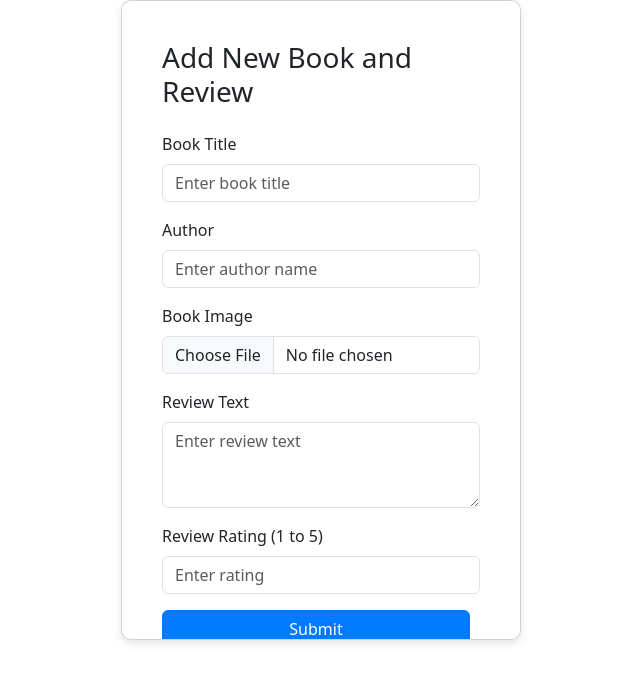
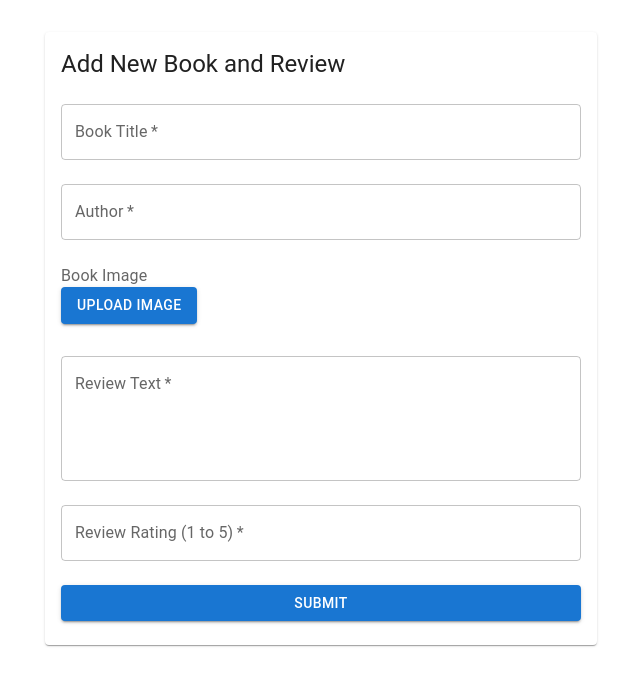
Before and after one commit to Abhishekkange/Book-Review-Platform-MERN, a React (Create React App) app in the folder frontend/bookreview/: page /addNewBook in a window 1280 px wide. Shown: the top 686 px of the page, without its empty margins (319-959 px from the left). Built offline with nearby package versions, Linux system fonts and the light colour scheme.

Commit message:
improved the UI , shifted from bootstrap to material UI

```diff
--- a/frontend/bookreview/package.json
+++ b/frontend/bookreview/package.json
@@ -3,6 +3,10 @@
   "version": "0.1.0",
   "private": true,
   "dependencies": {
+    "@emotion/react": "^11.13.0",
+    "@emotion/styled": "^11.13.0",
+    "@mui/icons-material": "^5.16.5",
+    "@mui/material": "^5.16.5",
     "@testing-library/jest-dom": "^5.17.0",
     "@testing-library/react": "^13.4.0",
     "@testing-library/user-event": "^13.5.0",
--- a/frontend/bookreview/public/index.html
+++ b/frontend/bookreview/public/index.html
@@ -19,6 +19,14 @@
 
     <title>Book Peek</title>
   </head>
+  <style>
+    body{
+
+      margin:0px;
+      padding: 0px;
+
+    }
+  </style>
   <body>
     <noscript>You need to enable JavaScript to run this app.</noscript>
     <div id="root"></div>
--- a/frontend/bookreview/src/Components/Book.css
+++ b/frontend/bookreview/src/Components/Book.css
@@ -1,9 +1,10 @@
 .card {
-  height: 450px; /* Adjust height to look like a book */
-  width: 300px;  /* Adjust width to look like a book */
+
   display: flex;
+  max-height: 300px;
   flex-direction: column;
   justify-content: space-between;
+  overflow-x: hidden;
   box-shadow: 0 4px 8px rgba(0, 0, 0, 0.2);
   transition: transform 0.3s;
 }
@@ -16,6 +17,7 @@
   height: 60%; /* Adjust height of the image */
   object-fit: cover;
   padding: 10px;
+
   border-radius: 5px;
 }
 
--- a/frontend/bookreview/src/Components/Book.jsx
+++ b/frontend/bookreview/src/Components/Book.jsx
@@ -1,7 +1,6 @@
 import React from 'react';
-import 'bootstrap/dist/css/bootstrap.min.css';
-import './Book.css';
 import { useNavigate } from 'react-router-dom';
+import { Card, CardMedia, CardContent, Typography, Box } from '@mui/material';
 
 const Book = ({ cover, title, author, id }) => {
   const navigate = useNavigate();
@@ -11,15 +10,27 @@ const Book = ({ cover, title, author, id }) => {
   };
 
   return (
-    <div className="col-md-4 mb-4">
-      <div className="card" onClick={handleOnBookClick}>
-        <img src={cover} className="card-img-top" alt={title} />
-        <div className="card-body">
-          <h5 className="card-title">{title}</h5>
-          <p className="card-text">{author}</p>
-        </div>
-      </div>
-    </div>
+    <Box sx={{ mb: 3, flexBasis: { xs: '100%', sm: '50%', md: '25%' } }}>
+      <Card
+        sx={{ cursor: 'pointer', height: '100%' }}
+        onClick={handleOnBookClick}
+      >
+        <CardMedia
+          component="img"
+          height="200"
+          image={cover}
+          alt={title}
+        />
+        <CardContent>
+          <Typography variant="h6" component="div">
+            {title}
+          </Typography>
+          <Typography variant="subtitle1" color="textSecondary">
+            {author}
+          </Typography>
+        </CardContent>
+      </Card>
+    </Box>
   );
 };
 
--- a/frontend/bookreview/src/Components/Navbar.css
+++ b/frontend/bookreview/src/Components/Navbar.css
@@ -1,16 +1,81 @@
-/* Add this to your CSS file or inline styles */
-.navbar-brand {
-    margin-right: 20px; /* Adjust spacing between logo and other elements */
-  }
+nav{
 
-  .form-inline .form-control {
-    width: 60%; /* Adjust the width of the search bar */
-  }
+  background-color: #dfdfdf;
+  margin-top: 0px;
+  display: flex;
+  justify-content: space-between;
+  align-items: center;
+  margin-bottom: 0px;
 
-  .btn-success {
-    margin-left: 15px; /* Space between the search bar and the button */
-  }
 
-  .ml-auto {
-    margin-left: auto; /* Align the profile icon to the right */
-  }
+}
+
+.left{
+
+  display: flex;
+}
+.right{
+
+  display: flex;
+}
+button{
+
+  height: 60%;
+  margin-top: 30px;
+
+}
+img{
+
+  margin: 15px;
+  width: 50px;
+  height: 50px;
+}
+h2{
+
+  text-align: center;
+
+}
+
+.left{
+
+  text-align: center;
+  align-items: center;
+}
+.search-container {
+  display: flex;
+  justify-content: center;
+  align-items: center;
+
+}
+
+.search-box {
+  display: flex;
+  border: 2px solid #ccc;
+  border-radius: 10px;
+  height: 50px;
+  margin-right: 50px;
+  overflow: hidden;
+}
+
+.search-box input[type="text"] {
+  border: none;
+  padding: 10px;
+  width: 300px;
+  height: 50px;
+  outline: none;
+}
+
+.search-box button {
+  border: none;
+  background-color: #28a745;
+  color: white;
+  padding: 25px 20px;
+  height: 30px;
+  cursor: pointer;
+  text-align: center;
+  transition: background-color 0.3s ease;
+}
+
+.search-box button:hover {
+  background-color: #218838;
+}
--- a/frontend/bookreview/src/Pages/AddNewBook.css
+++ b/frontend/bookreview/src/Pages/AddNewBook.css
@@ -1,8 +1,9 @@
 /* AddBookReview.css */
 .card {
     border-radius: 10px;
-    height: 80vh; /* Set height to 80% of viewport height */
-    overflow-y: auto; /* Add scroll if content exceeds card height */
+    height: 80vh;
+    overflow-y: auto;
+    width: 700px;
   }
 
   .card-body {
--- a/frontend/bookreview/src/Pages/AddNewBook.jsx
+++ b/frontend/bookreview/src/Pages/AddNewBook.jsx
@@ -1,8 +1,6 @@
 import React, { useState } from 'react';
-import 'bootstrap/dist/css/bootstrap.min.css';
-import { Button, Form, Container, Row, Col, Card } from 'react-bootstrap';
-import './AddNewBook.css';
-import {useNavigate} from 'react-router-dom';
+import { Container, Box, Typography, TextField, Button, Card, CardContent, Grid, InputLabel, MenuItem, Select } from '@mui/material';
+import { useNavigate } from 'react-router-dom';
 import axios from 'axios';
 
 const AddBookReview = () => {
@@ -17,10 +15,10 @@ const AddBookReview = () => {
     setBookImage(e.target.files[0]);
   };
 
-  const handleSubmit = async(e) => {
+  const handleSubmit = async (e) => {
     e.preventDefault();
 
-    //get id using JWT token
+    // Get id using JWT token
     const JWT = localStorage.getItem('JWT');
     if (JWT) {
       console.log(JWT);
@@ -32,29 +30,24 @@ const AddBookReview = () => {
         const userId = response.data.message.id;
         console.log('User:', userId);
         const data = {
-          "title":bookTitle,
-          "author":author,
-          "cover":"bookImage",
-          "reviewText":reviewText,
-          "rating":rating,
-          "userId":userId
-        }
+          title: bookTitle,
+          author: author,
+          cover: bookImage, // Note: You might need to handle file uploads differently
+          reviewText: reviewText,
+          rating: rating,
+          userId: userId
+        };
 
         try {
           const response = await axios.post('http://localhost:4000/api/v1/createNewBook', data);
           console.log('Response:', response.data);
-          if(response.data.message === 'Review added successfully')
-          {
+          if (response.data.message === 'Review added successfully') {
             alert("Review added successfully");
             navigate('/');
           }
         } catch (error) {
           console.error('There was an error!', error);
         }
-
-
-
-
       } catch (error) {
         console.error('There was an error!', error);
         navigate('/login'); // Redirect to login if token verification fails
@@ -64,81 +57,86 @@ const AddBookReview = () => {
     }
   };
 
-
-
   return (
-    <Container fluid className="p-0">
-      <Row className="h-100">
-        <Col md={12} className="d-flex align-items-center justify-content-center">
-          <Card className="w-100 h-80 p-4">
-            <Card.Body className="d-flex flex-column">
-              <h3 className="mb-4">Add New Book and Review</h3>
-              <Form onSubmit={handleSubmit} className="d-flex flex-column justify-content-between">
-                <Form.Group controlId="formBookTitle" className="mb-3">
-                  <Form.Label>Book Title</Form.Label>
-                  <Form.Control
-                    type="text"
-                    placeholder="Enter book title"
+    <Container maxWidth="sm">
+      <Box my={4}>
+        <Card>
+          <CardContent>
+            <Typography variant="h5" gutterBottom>
+              Add New Book and Review
+            </Typography>
+            <form onSubmit={handleSubmit}>
+              <TextField
+                fullWidth
+                margin="normal"
+                label="Book Title"
+                variant="outlined"
                 value={bookTitle}
                 onChange={(e) => setBookTitle(e.target.value)}
                 required
               />
-                </Form.Group>
-
-                <Form.Group controlId="formAuthor" className="mb-3">
-                  <Form.Label>Author</Form.Label>
-                  <Form.Control
-                    type="text"
-                    placeholder="Enter author name"
+              <TextField
+                fullWidth
+                margin="normal"
+                label="Author"
+                variant="outlined"
                 value={author}
                 onChange={(e) => setAuthor(e.target.value)}
                 required
               />
-                </Form.Group>
-
-                <Form.Group controlId="formBookImage" className="mb-3">
-                  <Form.Label>Book Image</Form.Label>
-                  <Form.Control
+              <InputLabel htmlFor="bookImage" sx={{ mt: 2 }}>
+                Book Image
+              </InputLabel>
+              <Button
+                variant="contained"
+                component="label"
+                sx={{ mb: 2 }}
+              >
+                Upload Image
+                <input
                   type="file"
+                  hidden
                   accept="image/*"
+                  id="bookImage"
                   onChange={handleBookImageChange}
                   required
                 />
-                </Form.Group>
-
-                <Form.Group controlId="formReviewText" className="mb-3">
-                  <Form.Label>Review Text</Form.Label>
-                  <Form.Control
-                    as="textarea"
-                    rows={3}
-                    placeholder="Enter review text"
+              </Button>
+              <TextField
+                fullWidth
+                margin="normal"
+                label="Review Text"
+                variant="outlined"
+                multiline
+                rows={4}
                 value={reviewText}
                 onChange={(e) => setReviewText(e.target.value)}
                 required
               />
-                </Form.Group>
-
-                <Form.Group controlId="formRating" className="mb-3">
-                  <Form.Label>Review Rating (1 to 5)</Form.Label>
-                  <Form.Control
+              <TextField
+                fullWidth
+                margin="normal"
+                label="Review Rating (1 to 5)"
+                variant="outlined"
                 type="number"
-                    min="1"
-                    max="5"
-                    placeholder="Enter rating"
+                inputProps={{ min: 1, max: 5 }}
                 value={rating}
                 onChange={(e) => setRating(e.target.value)}
                 required
               />
-                </Form.Group>
-
-                <Button variant="primary" type="submit" className="mt-auto">
+              <Button
+                variant="contained"
+                color="primary"
+                type="submit"
+                fullWidth
+                sx={{ mt: 2 }}
+              >
                 Submit
               </Button>
-              </Form>
-            </Card.Body>
+            </form>
+          </CardContent>
         </Card>
-        </Col>
-      </Row>
+      </Box>
     </Container>
   );
 };
```
Also changed, not shown: frontend/bookreview/src/Components/BooksGrid.jsx (+38 -14 lines), frontend/bookreview/src/Components/Navbar.jsx (+37 -71 lines), frontend/bookreview/src/Pages/Reviews.jsx (+1 -19 lines), 1 other file (tests, documents, lock files or other folders). Lines whose indentation alone changed are shown as unchanged.
